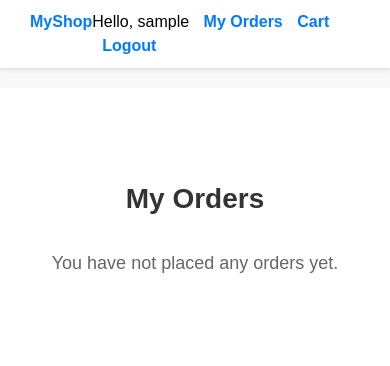
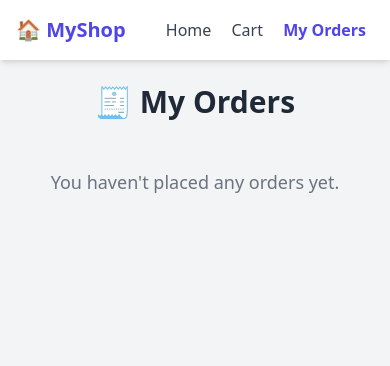
Before and after one commit to Shabnamthakur1181/project-pfs, a Django app: page /my-orders/ in a window 390 px wide. Shown: the top 366 px of the page. Run offline with Django 5.2, Linux system fonts and the light colour scheme; the visitor is signed in with stand-in values (Sample User, id 1); data that the repository does not hold is empty; some libraries are stand-ins or nearby versions.

Commit message:
Initial commit

```diff
--- a/store/templates/store/my_orders.html
+++ b/store/templates/store/my_orders.html
@@ -1,112 +1,66 @@
-{% extends 'base.html' %}
-{% block content %}
+{% load static %}
+<!DOCTYPE html>
+<html lang="en">
+<head>
+    <meta charset="UTF-8">
+    <title>My Orders</title>
+    <script src="https://cdn.tailwindcss.com"></script>
+</head>
+<body class="bg-gray-100 min-h-screen">
+    <nav class="bg-white shadow-md py-4">
+  <div class="max-w-7xl mx-auto px-4 flex justify-between items-center">
+    <a href="{% url 'home' %}" class="text-xl font-bold text-indigo-600">🏠 MyShop</a>
+    <div>
+      <a href="{% url 'home' %}" class="text-gray-700 hover:text-indigo-600 mx-2">Home</a>
+      <a href="{% url 'cart' %}" class="text-gray-700 hover:text-indigo-600 mx-2">Cart</a>
+      <a href="{% url 'my_orders' %}" class="text-indigo-600 font-semibold mx-2">My Orders</a>
+    </div>
+  </div>
+</nav>
 
-<style>
-    body {
-        font-family: Arial, sans-serif;
-        background-color: #f8f8f8;
-        margin: 0;
-        padding: 0;
-    }
 
-    .orders-container {
-        max-width: 800px;
-        margin: 50px auto;
-        padding: 20px;
-    }
 
-    .orders-title {
-        font-size: 28px;
-        font-weight: bold;
-        margin-bottom: 30px;
-        text-align: center;
-        color: #333;
-    }
-
-    .order-card {
-        background-color: #fff;
-        border: 1px solid #ddd;
-        border-radius: 12px;
-        padding: 20px;
-        margin-bottom: 20px;
-        box-shadow: 0 4px 8px rgba(0,0,0,0.05);
-    }
-
-    .order-card p {
-        margin: 10px 0;
-        color: #444;
-    }
-
-    .status {
-        font-weight: bold;
-        text-transform: capitalize;
-    }
-
-    .status.pending {
-        color: #d97706; /* amber */
-    }
-
-    .status.delivered {
-        color: #16a34a; /* green */
-    }
-
-    .status.cancelled {
-        color: #dc2626; /* red */
-    }
-
-    .cancel-btn {
-        margin-top: 10px;
-        padding: 8px 16px;
-        background-color: #dc2626;
-        color: white;
-        border: none;
-        border-radius: 8px;
-        cursor: pointer;
-        font-weight: bold;
-        transition: background-color 0.3s;
-    }
-
-    .cancel-btn:hover {
-        background-color: #b91c1c;
-    }
-
-    .no-orders {
-        text-align: center;
-        font-size: 18px;
-        color: #666;
-        margin-top: 30px;
-    }
-</style>
-
-<div class="orders-container">
-  <h1 class="orders-title">My Orders</h1>
+    <div class="max-w-5xl mx-auto p-6">
+        <h2 class="text-3xl font-bold text-center text-gray-800 mb-8">🧾 My Orders</h2>
 
         {% if orders %}
+            <div class="space-y-6">
                 {% for order in orders %}
-      <div class="order-card">
-        <p><strong>Order ID:</strong> {{ order.id }}</p>
-        <p><strong>Address:</strong> {{ order.address }}</p>
-        <p><strong>Ordered On:</strong> {{ order.created_at|date:"D, d M Y H:i" }}</p>
-        <p><strong>Status:</strong>
-          {% if order.status == 'pending' %}
-            <span class="status pending">{{ order.status }}</span>
-          {% elif order.status == 'delivered' %}
-            <span class="status delivered">{{ order.status }}</span>
-          {% elif order.status == 'cancelled' %}
-            <span class="status cancelled">{{ order.status }}</span>
+                    <div class="bg-white rounded-lg shadow-md p-6 border border-gray-200 relative">
+                        <div class="flex justify-between items-center">
+                            <div>
+                                <p class="text-lg"><span class="font-semibold">Order ID:</span> {{ order.id }}</p>
+                                <p class="text-gray-600"><span class="font-semibold">Date:</span> {{ order.created_at }}</p>
+                                <p class="text-gray-600"><span class="font-semibold">Status:</span>
+                                    <span class="{% if order.status == 'Cancelled' %}text-red-500{% else %}text-green-600{% endif %}">
+                                        {{ order.status }}
+                                    </span>
+                                </p>
+                            </div>
+                            <div class="text-right">
+                                <p class="text-xl font-bold text-indigo-600">₹{{ total_price }}</p>
+                                <p class="text-sm text-gray-500">Total Price</p>
+                            </div>
+                        </div>
+
+                        {% if order.status != 'Cancelled' %}
+                        <form action="{% url 'cancel_order' order.id %}" method="post" class="mt-4">
+                            {% csrf_token %}
+                            <button type="submit"
+                                    class="bg-red-500 hover:bg-red-600 text-white font-semibold py-2 px-4 rounded transition duration-300">
+                                Cancel Order
+                            </button>
+                        </form>
                         {% else %}
-            {{ order.status }}
+                        <p class="mt-4 text-red-500 font-semibold">This order has been cancelled.</p>
                         {% endif %}
-        </p>
-        <form method="post" action="{% url 'cancel_order' order.id %}">
-          {% csrf_token %}
-          <button class="cancel-btn" type="submit">Cancel Order</button>
-        </form>
                     </div>
                 {% endfor %}
+            </div>
         {% else %}
-    <p class="no-orders">You have not placed any orders yet.</p>
+            <p class="text-center text-gray-500 mt-12 text-lg">You haven't placed any orders yet.</p>
         {% endif %}
     </div>
 
-{% endblock %}
+</body>
+</html>
--- a/store/urls.py
+++ b/store/urls.py
@@ -1,8 +1,10 @@
 from django.urls import path
 from .views import (
     HomeView, ProductDetailView, AddToCartView,
-    CartView, CheckoutView, OrderHistoryView, decrease_cart_item, increase_cart_item
+    CartView, CheckoutView, OrderHistoryView, decrease_cart_item, increase_cart_item, product_detail
 )
+from . import views
+
 
 urlpatterns = [
     path('', HomeView.as_view(), name='home'),
@@ -15,4 +17,6 @@ urlpatterns = [
     path('cart/', CartView.as_view(), name='cart'),
     path('cart/increase/<int:item_id>/', increase_cart_item, name='increase_cart_item'),
     path('cart/decrease/<int:item_id>/', decrease_cart_item, name='decrease_cart_item'),
+    path('my-orders/', views.my_orders, name='my_orders'),
+    path('product/<int:pk>/', product_detail, name='product_detail'),
 ]
--- a/store/views.py
+++ b/store/views.py
@@ -185,3 +185,18 @@ def decrease_cart_item(request, item_id):
     else:
         item.delete()
     return redirect('cart')
+
+
+
+@login_required
+def my_orders(request):
+    orders = Order.objects.filter(user=request.user).order_by('-created_at')
+    return render(request, 'store/my_orders.html', {'orders': orders})
+
+
+
+
+
+def product_detail(request, product_id):
+    product = get_object_or_404(Product, id=product_id)
+    return render(request, 'product_detail.html', {'product': product})
--- a/templates/base.html
+++ b/templates/base.html
@@ -2,68 +2,50 @@
 <html lang="en">
 <head>
     <meta charset="UTF-8">
-    <title>E-Commerce Store</title>
-    <link href="https://cdn.jsdelivr.net/npm/tailwindcss@2.2.19/dist/tailwind.min.css" rel="stylesheet">
+    <title>{% block title %}E-Commerce Store{% endblock %}</title>
+    <meta name="viewport" content="width=device-width, initial-scale=1.0">
+    <!-- Tailwind CDN -->
+    <script src="https://cdn.tailwindcss.com"></script>
+</head>
+<body class="bg-gray-50 text-gray-800 min-h-screen flex flex-col">
 
-    <style>
-        body {
-            font-family: Arial, sans-serif;
-            background-color: #f4f4f4;
-            margin: 0;
-            padding: 0;
-        }
-        nav {
-            background-color: white;
-            padding: 10px 20px;
-            display: flex;
-            justify-content: space-between;
-            box-shadow: 0 2px 4px rgba(0,0,0,0.1);
-        }
-        nav a, nav button {
-            margin-left: 10px;
-            text-decoration: none;
-            color: #007BFF;
-            font-weight: bold;
-            background: none;
-            border: none;
-            cursor: pointer;
-        }
-        nav button:hover, nav a:hover {
-            text-decoration: underline;
-        }
-        .container {
-            max-width: 900px;
-            margin: 20px auto;
-            background-color: white;
-            padding: 20px;
-        }
-    </style>
-</head>
-<body>
+    <!-- Navbar -->
+    <nav class="bg-white shadow-md py-4">
+        <div class="max-w-7xl mx-auto px-4 flex justify-between items-center">
+            <a href="{% url 'home' %}" class="text-2xl font-bold text-blue-600">🛍️ MyShop</a>
 
-    <nav>
-        <a href="{% url 'home' %}">MyShop</a>
-        <div>
-            {% if user.is_authenticated %}
-                <span>Hello, {{ user.username }}</span>
-                <a href="{% url 'my_orders' %}">My Orders</a>
-                <a href="{% url 'view_cart' %}">Cart</a>
-                <form action="{% url 'logout' %}" method="post" style="display: inline;">
-                    {% csrf_token %}
-                    <button type="submit">Logout</button>
-                </form>
-            {% else %}
+            <ul class="flex space-x-6 items-center">
+                {% if user.is_authenticated %}
+                <li><a href="{% url 'home' %}" class="hover:text-blue-600 transition">Home</a></li>
+                <li><a href="{% url 'cart' %}" class="hover:text-blue-600 transition">Cart 🛒</a></li>
+                <li><a href="{% url 'my_orders' %}" class="hover:text-blue-600 transition" >My Orders</a></li>
 
-                <a href="{% url 'signup' %}">Sign Up</a>
-                <a href="{% url 'login' %}">Login</a>
-            {% endif %}
+
+                    <li><span class="text-sm text-gray-700">Hi, {{ user.username }}</span></li>
+                    <li>
+                        <form method="post" action="{% url 'logout' %}">
+                            {% csrf_token %}
+                            <button type="submit" class="text-red-600 hover:underline">Logout</button>
+                        </form>
+                    </li>
+                {% else %}
+                    <li><a href="{% url 'login' %}" class="text-blue-600 hover:underline">Login</a></li>
+                    <li><a href="{% url 'signup' %}" class="hover:text-blue-600 transition">Sign Up</a></li>
+                {% endif %}
+            </ul>
         </div>
     </nav>
 
-    <div class="container">
+    <!-- Main Content -->
+    <main class="flex-grow">
         {% block content %}
         {% endblock %}
-    </div>
+    </main>
+
+    <!-- Footer -->
+    <footer class="bg-gray-200 py-4 mt-10 text-center text-sm text-gray-600">
+        © {{ now|date:"Y" }} MyShop. All rights reserved.
+    </footer>
 
 </body>
 </html>
```
Also changed, not shown: store/admin.py (+18 -6 lines), store/models.py (+16 -3 lines), store/templates/store/cart.html (+4 -4 lines), store/templates/store/home.html (+30 -15 lines), store/templates/store/product_detail.html (+24 -85 lines), store/migrations/0008_alter_cartitem_cart_alter_product_category_and_more.py (added), store/migrations/0009_product_available.py (added), store/migrations/0010_alter_category_options_remove_cart_created_at_and_more.py (added). Lines whose indentation alone changed are shown as unchanged.
